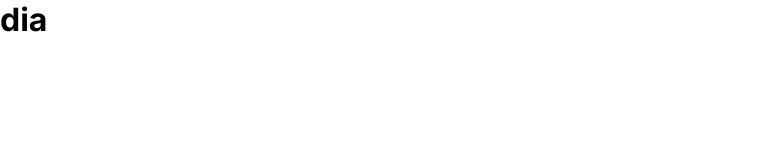
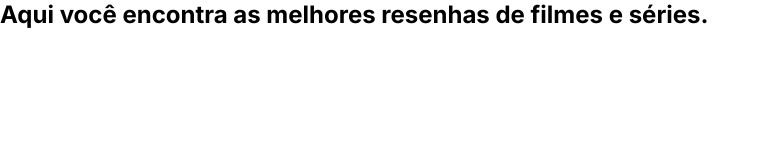
Before and after one commit to analopes333/alura, a plain HTML site: page index.html in a window 1280 px wide. Shown: the whole page, without its empty margins (0-769 px from the left). Drawn offline with Linux system fonts and the light colour scheme.

Commit message:
Add files via upload

```diff
--- a/index.html
+++ b/index.html
@@ -10,6 +10,7 @@
 <link href="https://fonts.googleapis.com/css2?family=Inter:wght@400;700&display=swap" rel="stylesheet">
 </head>
 <body>
- <h1>dia</h1>
+<section class="container___caixa">
+<h1 class="container__titulo" >Aqui você encontra as melhores resenhas de filmes e séries.</h1/>
 </body>
 </html>
```
